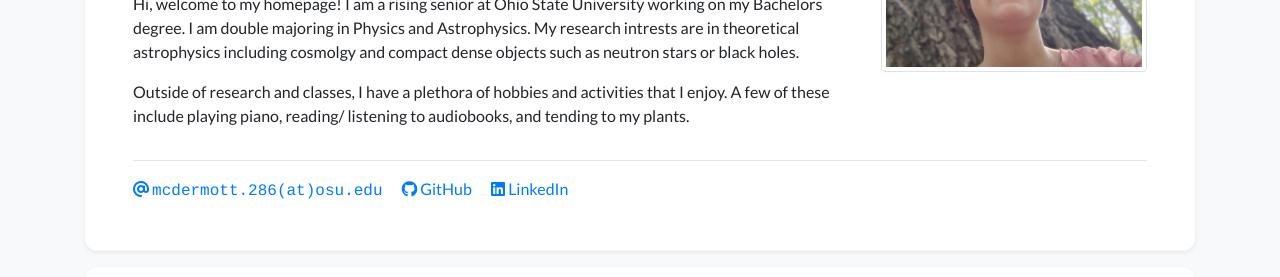
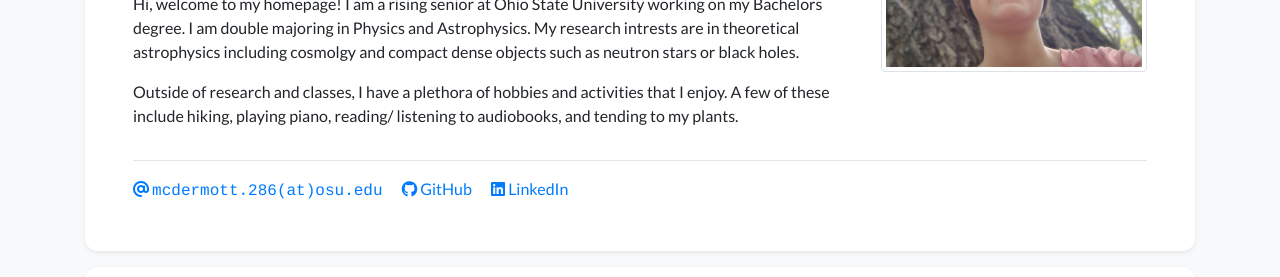
Before and after one commit to Jorie286/homepage, a Jekyll site: the page built from index.html, in a window 1280 px wide. Shown: the part 256-533 px from the top of the page. Built offline with Jekyll 4.4.1, drawn with Linux system fonts in a browser that asks for light colours; nearby versions of some CDN libraries; a style sheet for code colours, icons or effects is not loaded.

Commit message:
Update profile.yml
Update bio.

```diff
--- a/_data/profile.yml
+++ b/_data/profile.yml
@@ -27,7 +27,7 @@ short_bio: >-
     My research intrests are in theoretical astrophysics including cosmolgy and compact dense objects such as neutron stars or black holes.
   </p>
   <p>
-    Outside of research and classes, I have a plethora of hobbies and activities that I enjoy. A few of these include playing piano, reading/ listening to audiobooks, and
+    Outside of research and classes, I have a plethora of hobbies and activities that I enjoy. A few of these include hiking, playing piano, reading/ listening to audiobooks, and
     tending to my plants.
   </p>
 
```
